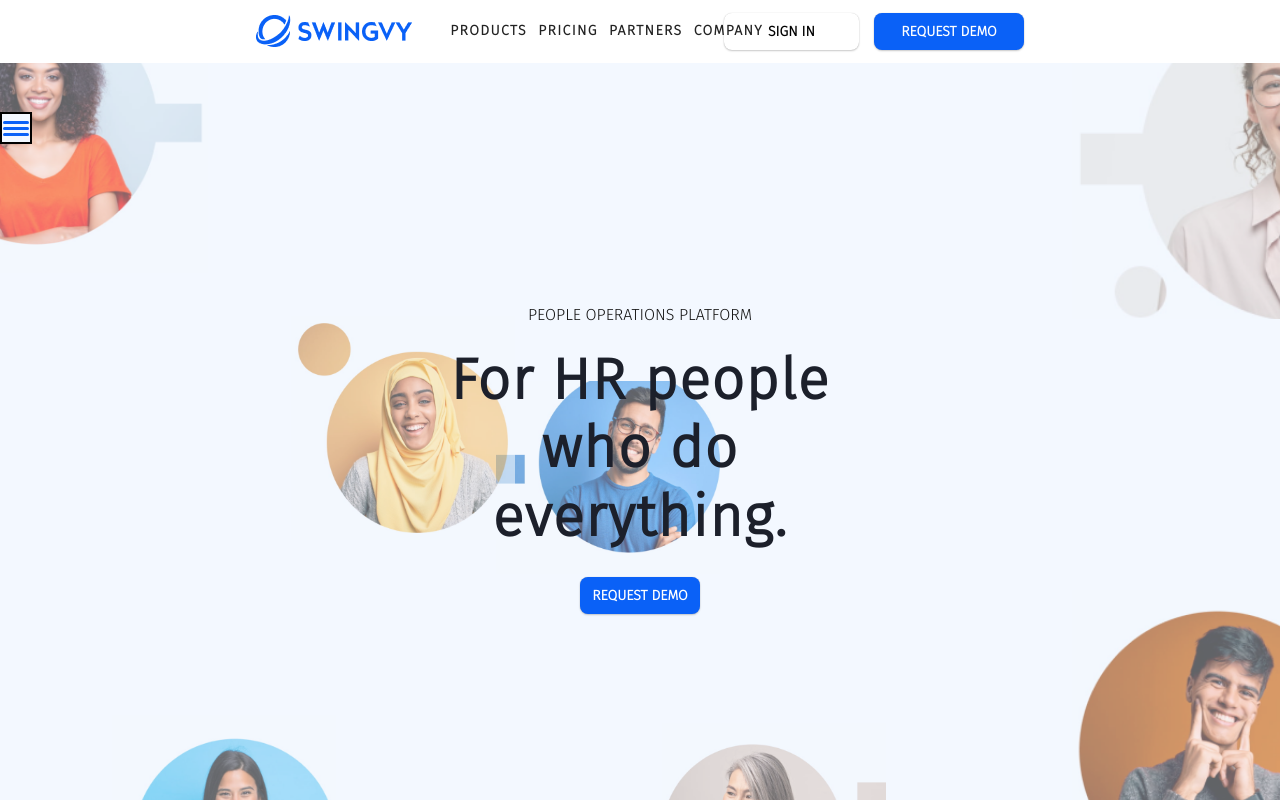
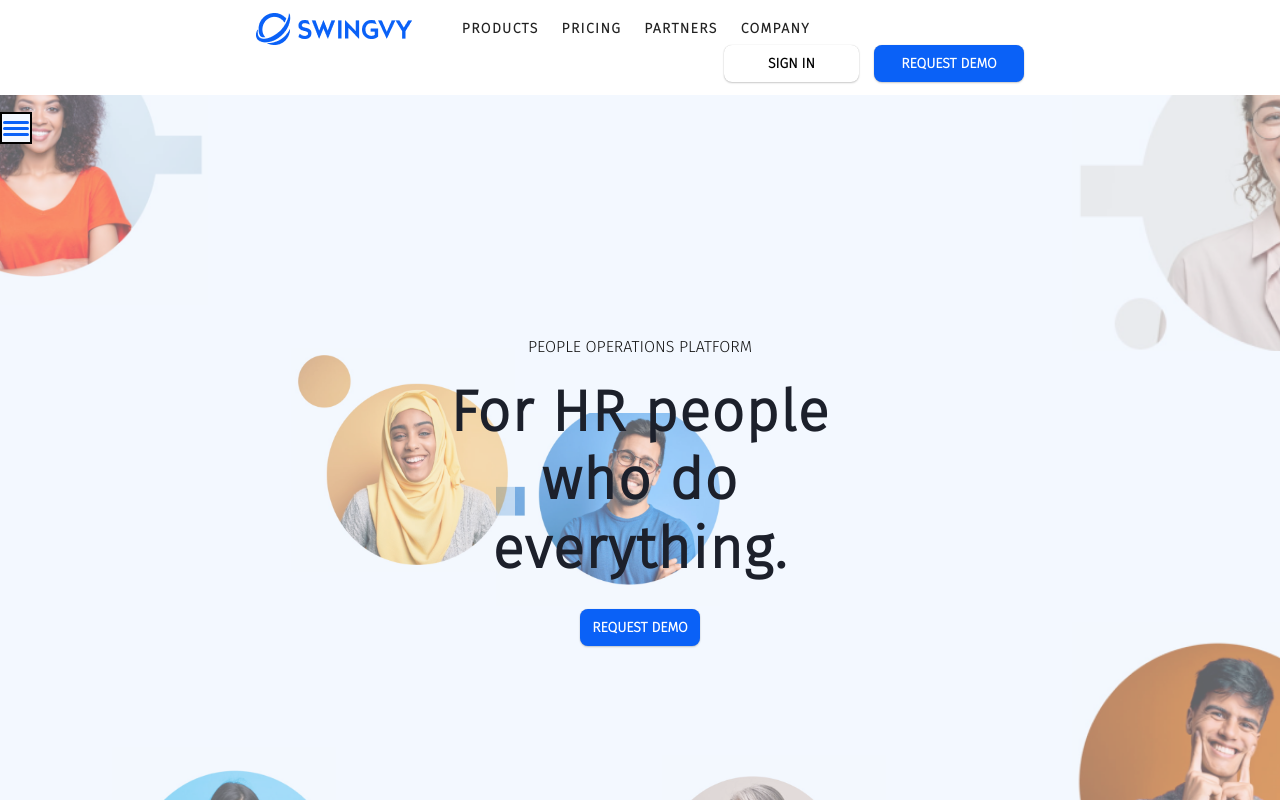
Before and after one commit to luisfendi/hr-company, a React (Create React App) app: page / in a window 1280 px wide. Shown: the top 800 px of the page. Built offline with nearby package versions, Linux system fonts and the light colour scheme.

Commit message:
подправлена оптимизация фото

```diff
--- a/src/components/header/Header.module.scss
+++ b/src/components/header/Header.module.scss
@@ -3,7 +3,7 @@
 .header {
   display: flex;
   align-items: center;
-
+  flex-wrap: wrap;
   justify-content: center;
 
   &-nav {
--- a/src/components/slider/Slider.jsx
+++ b/src/components/slider/Slider.jsx
@@ -33,7 +33,7 @@ export const Slider = () => {
     window.onresize = () => {
       setSlides_preview(size_detect());
     }
-  }, [])
+  }, [slides_preview])
 
 
   function SliderItem({ src, target }) {
--- a/src/js/optimizePhoto.js
+++ b/src/js/optimizePhoto.js
@@ -1,11 +1,12 @@
 export const optimize = (selector, class_rem) => {
   const wrap = document.querySelectorAll(selector);
-  // console.log(wrap)
+  console.log(wrap)
   const img = wrap[0].querySelector('img');
   const new_img = new Image();
   new_img.src = img.getAttribute('src');
   new_img.onload = () => {
     console.log(wrap)
     wrap.forEach(el => el.classList.remove(class_rem))
+    console.log('end')
   }
 }
```
Also changed, not shown: 1 other file (tests, documents, lock files or other folders).
